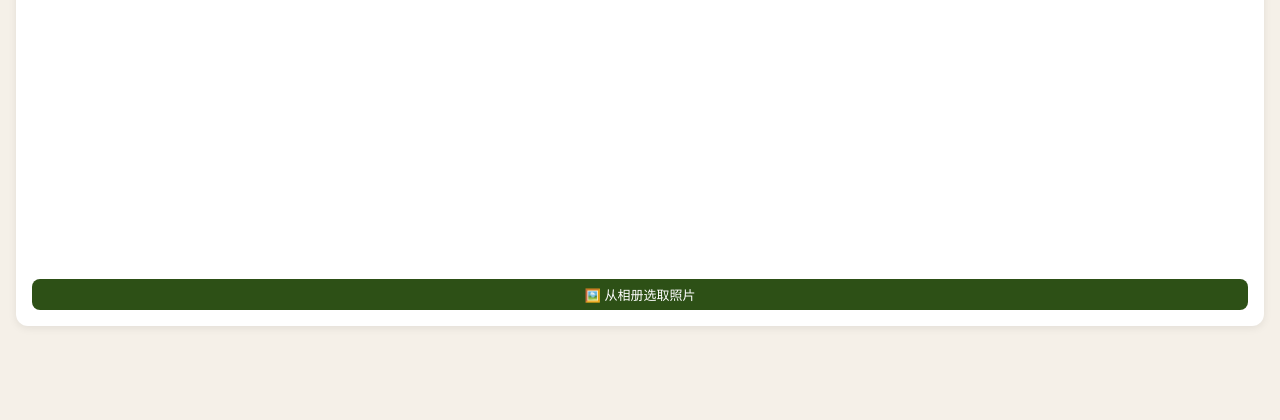
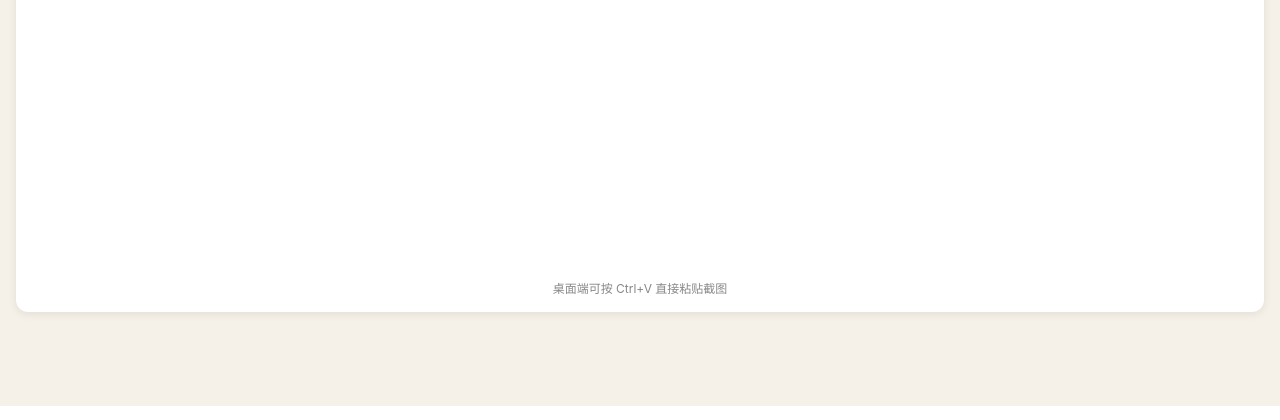
Before and after one commit to gztxt/security-maintenance-app, a Flask app: page / in a window 1280 px wide. Shown: the part 1118-1538 px from the top of the page. Run offline with Flask 3, Linux system fonts and the light colour scheme; data that the repository does not hold is empty.

Commit message:
update templates/index.html with latest changes

```diff
--- a/templates/index.html
+++ b/templates/index.html
@@ -37,9 +37,7 @@
     <div class="card">
         <div class="card-title">📸 现场照片（最多4张）</div>
         <div class="image-grid" id="imgGrid"></div>
-        <div style="margin-top:8px;">
-            <button class="btn btn-sm btn-primary btn-block" id="btnAlbum">🖼️ 从相册选取照片</button>
-        </div>
+        <div style="margin-top:8px;font-size:12px;color:var(--text-light);text-align:center;">桌面端可按 Ctrl+V 直接粘贴截图</div>
         <input type="file" id="albumInput" accept="image/*" multiple style="display:none">
     </div>
 </div>
```
